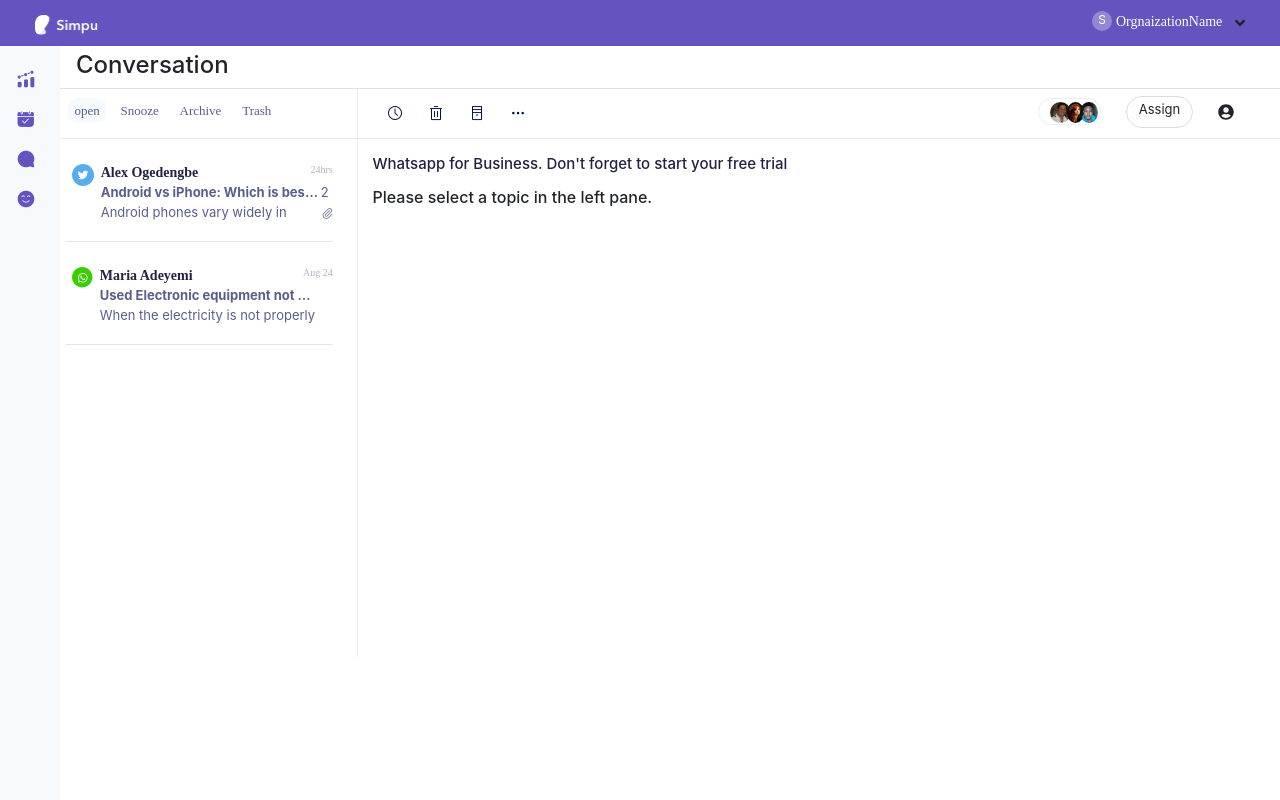
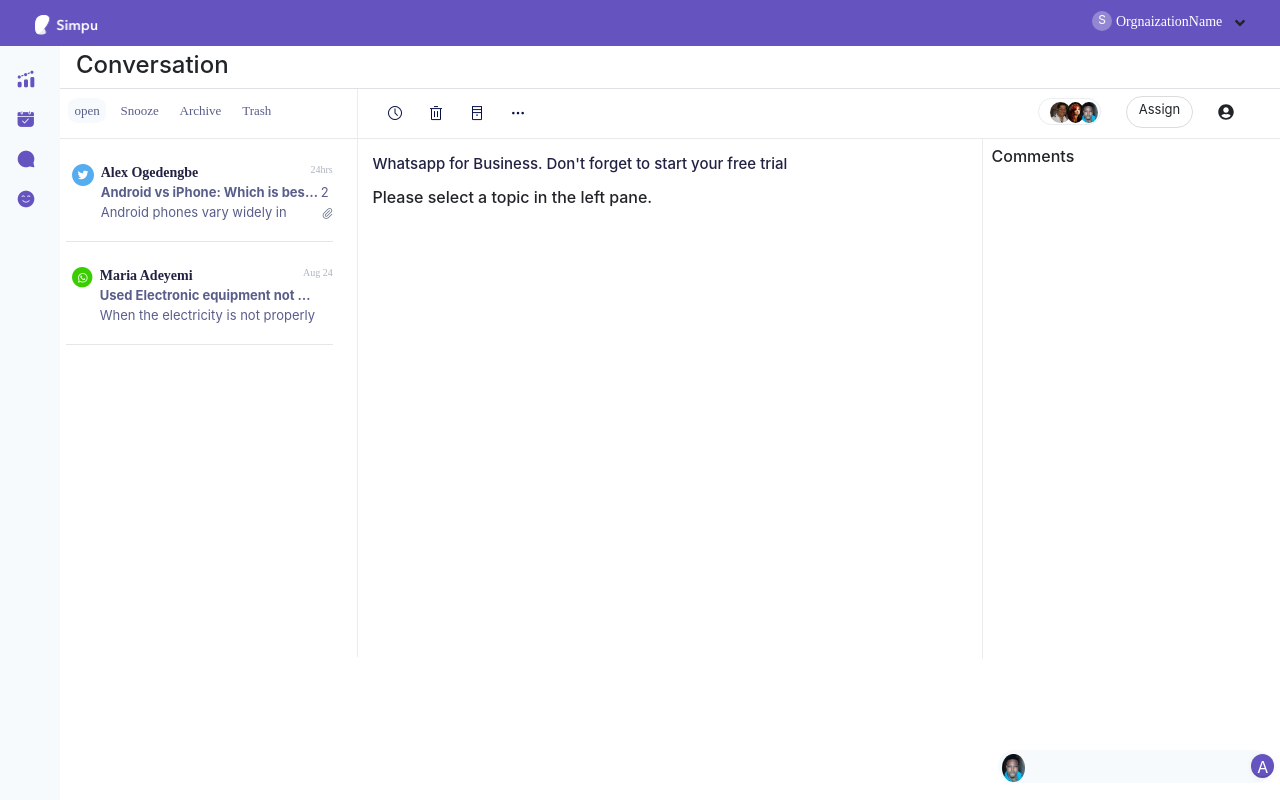
Before and after one commit to Pomile/Converse-frontend, a React app: page / in a window 1280 px wide. Built offline with nearby package versions, Linux system fonts and the light colour scheme.

Commit message:
chore[redeployment]: Redeploy App
- [x] Build App

[#]

```diff
--- a/src/components/Message/MessageDiv.module.css
+++ b/src/components/Message/MessageDiv.module.css
@@ -1,7 +1,7 @@
 .Message{
     padding-top: 1rem;
-    overflow: auto;
-    height: 100vh;
+    overflow-y: auto;
+    height: 520px;
 }
 
 .Message__Header{
--- a/src/containers/Conversation.js
+++ b/src/containers/Conversation.js
@@ -30,17 +30,29 @@ export class Conversation extends React.Component{
             display: {
                 conversation: true,
                 messages: true,
-                comments: false
+                comments: true
             }
         }
 
+    }
+    componentWillMount() {
+        const display = { ...this.state.display }
+        const smallDeviceViewPort = (this.width >= 576 && this.width <= 768)
+            || (this.width >= 300 && this.width <= 576);
+
+        if (smallDeviceViewPort) {
+
+            display.conversation = true;
+            display.messages = false;
+            display.comments = false;
+            this.setState({ display });
+        }
     }
 
     componentDidMount() {
 
         this.getConversations(this.state.status);
     }
-
 
     /**
      * get all conversations handler
@@ -218,12 +230,12 @@ export class Conversation extends React.Component{
 
                        }
                     </Col>
-                    <Col className="no-gutter pt-0" lg="9" md={6} sm={12}>
+                    {display.comments || display.messages ? <Col className="no-gutter pt-0" lg="9" md={6} sm={12}>
                         <Row className="no-gutter"><Toolbox /></Row>
                         <Row className="no-gutter">
                             <Col className="no-gutter pr-0" lg="8" md="12">
 
-                                { display.messages ? (<MessageDiv
+                                {display.messages ? (<MessageDiv
                                     conversation={this.state.conversation}
                                     messages={this.state.messages}
                                     userId={this.state.userId}
@@ -236,16 +248,16 @@ export class Conversation extends React.Component{
                                 ) : null}
                             </Col>
                             <Col className="no-gutter pl-0 " lg="4" md="0" sm="12">
-                                { display.comments ? <CommentDiv
+                                {display.comments ? <CommentDiv
                                     comments={this.state.comments}
                                     postComment={this.postComment}
                                     comment={this.state.comment}
                                     onChange={this.onChange}
                                     display={this.state.display}
-                                />: null }
+                                /> : null}
                             </Col>
                         </Row>
-                    </Col>
+                    </Col> : null}
                 </Row>
             </Main>
         )
```
Also changed, not shown: 18 other files (tests, documents, lock files or other folders).
